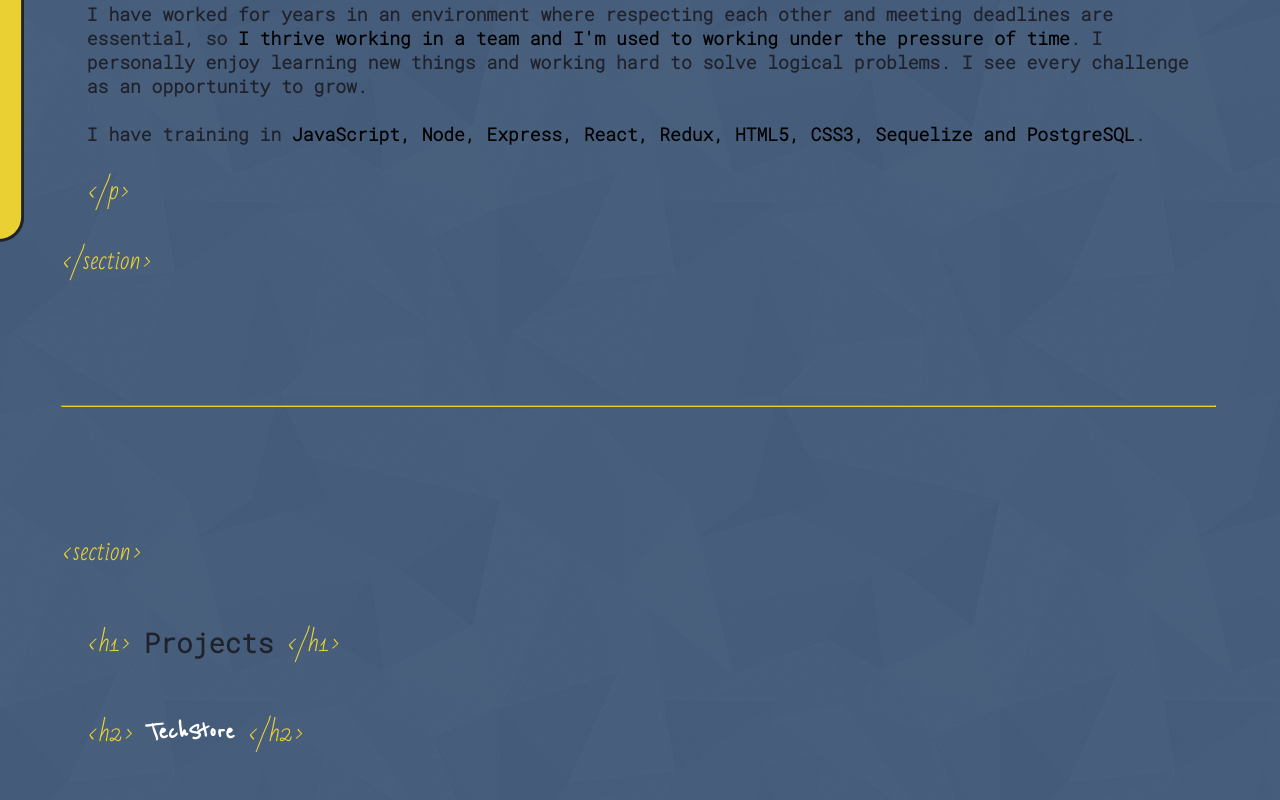
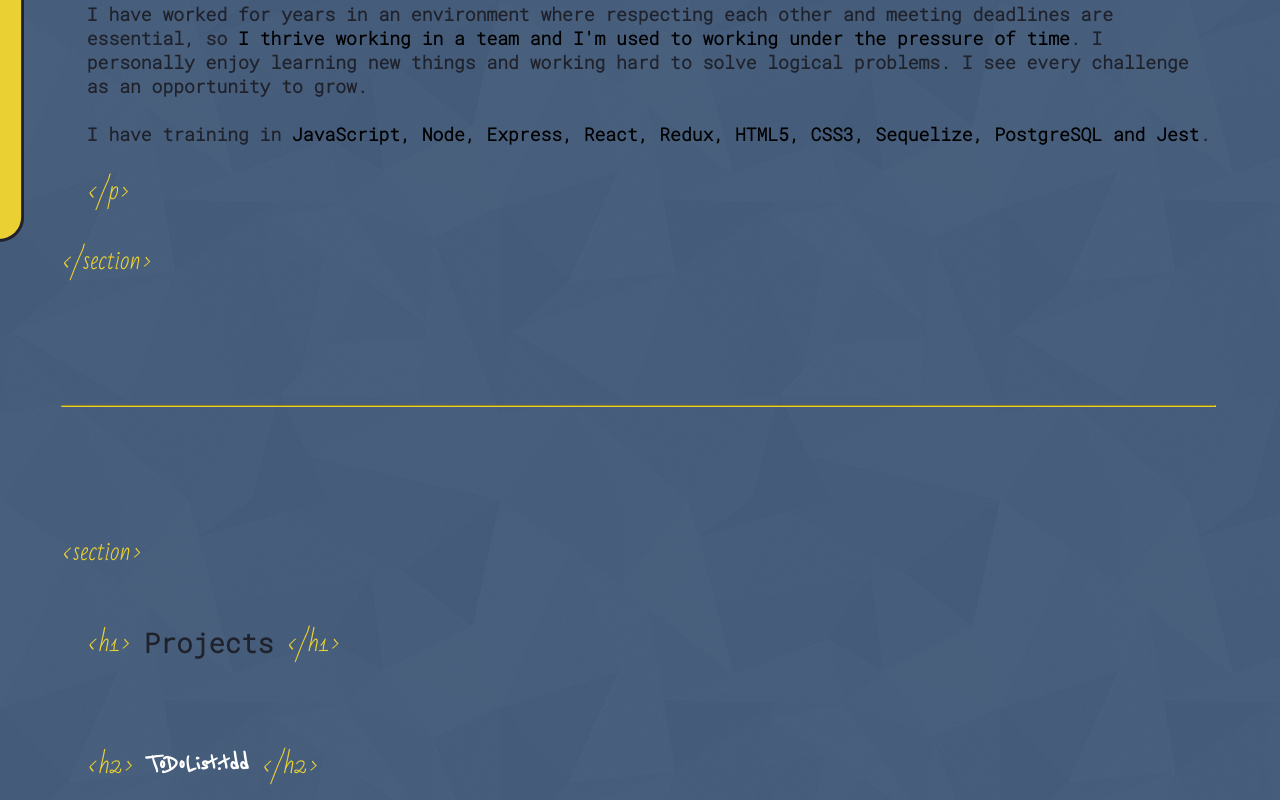
Before and after one commit to sebMar92/portfolio, a React (Create React App) app: page / in a window 1280 px wide. Shown: the part 500-1300 px from the top of the page. Built offline with nearby package versions, Linux system fonts and the light colour scheme; the HTML template or start-up script is replaced by a standard one.

Commit message:
tdd added

```diff
--- a/src/components/home/home.jsx
+++ b/src/components/home/home.jsx
@@ -28,6 +28,11 @@ export default function Home() {
     tech.current.scrollIntoView({
       behavior: 'smooth',
     });
+  const tddtdl = useRef(null);
+  const goToTdd = () =>
+    tddtdl.current.scrollIntoView({
+      behavior: 'smooth',
+    });
   const scrap = useRef(null);
   const goToScrap = () =>
     scrap.current.scrollIntoView({
@@ -45,6 +50,7 @@ export default function Home() {
         goToAbout={goToAbout}
         goToProjects={goToProjects}
         goToDogs={goToDogs}
+        goToTdd={goToTdd}
         goToTech={goToTech}
         goToScrap={goToScrap}
         goToContact={goToContact}
@@ -82,8 +88,8 @@ export default function Home() {
                 problems. I see every challenge as an opportunity to grow.
                 <br /> <br />I have training in{' '}
                 <span className="bold">
-                  JavaScript, Node, Express, React, Redux, HTML5, CSS3, Sequelize and
-                  PostgreSQL
+                  JavaScript, Node, Express, React, Redux, HTML5, CSS3, Sequelize,
+                  PostgreSQL and Jest
                 </span>
                 .
               </p>
@@ -100,10 +106,12 @@ export default function Home() {
                 resolver problemas lógicos. Veo cada desafío como una oportunidad para
                 crecer.
                 <br /> <br />
+                Tengo conocimientos de{' '}
                 <span className="bold">
-                  Tengo conocimientos de JavaScript, Node, Express, React, Redux, HTML5,
-                  CSS3, Sequelize y PostgreSQL.
+                  JavaScript, Node, Express, React, Redux, HTML5, CSS3, Sequelize,
+                  PostgreSQL y Jest
                 </span>
+                .
               </p>
             )}
           </div>
@@ -115,8 +123,21 @@ export default function Home() {
 
       <section>
         <h2 className="tags">{'<section>'}</h2>
+
         <div className="indent">
           <Header tag="h1" title={language ? 'Projects' : 'Proyectos'} ref={projects} />
+          <Slider
+            screenImg="/images/tddgif.gif"
+            title="ToDoList.tdd"
+            ref={tddtdl}
+            url="https://tdd-tdl.vercel.app/"
+            description={
+              language
+                ? `ToDoList.tdd is the first app I created using Test Driven Development (TDD). For this, I designed unit and integration tests for both the backend and the frontend, and then wrote the code that passes those tests. Since the goal of the project was to learn how to use testing libraries, the visual design is simple and inspired by the terminal interface. The main library used to create the tests is Jest`
+                : 'ToDoList.tdd es mi primer aplicación creada utilizando la metodología de trabajo de desarrollo dirigido por tests (TDD en inglés). Para ello diseñé tests unitarios y de integración tanto para el backend como el frontend, para luego escribir el código que pase esos tests. Dado que el objetivo del proyecto fue aprender a usar librerías de testing, el diseño es sencillo e inspirado en la interface de la terminal. La librería principal utilizada para crear los tests es Jest'
+            }
+          />
+          <hr className="short-line" />
           <Slider
             screenImg="/images/techgif.gif"
             celImg="/images/celtechgif.gif"
--- a/src/components/navbar/navbar.jsx
+++ b/src/components/navbar/navbar.jsx
@@ -8,6 +8,7 @@ export default function Navbar({
   goToTech,
   goToScrap,
   goToContact,
+  goToTdd,
   language,
 }) {
   return (
@@ -18,6 +19,9 @@ export default function Navbar({
       <h4 className="hoverable" onClick={goToProjects}>
         {language ? 'Projects' : 'Proyectos'}
       </h4>
+      <h5 className="hoverable" onClick={goToTdd}>
+        ToDoList.tdd
+      </h5>
       <h5 className="hoverable" onClick={goToTech}>
         TechStore
       </h5>
```
Also changed, not shown: 2 other files (tests, documents, lock files or other folders).
